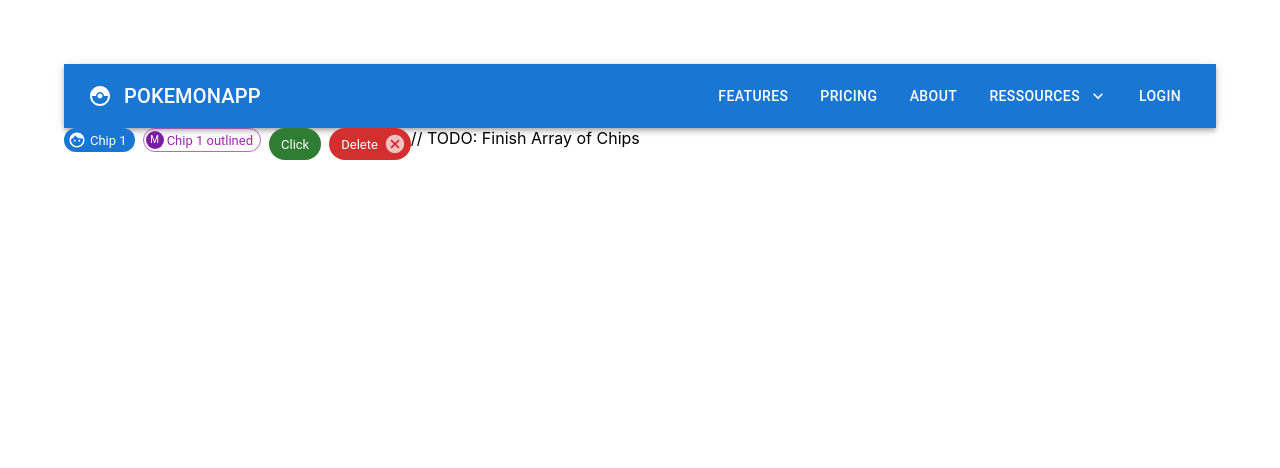
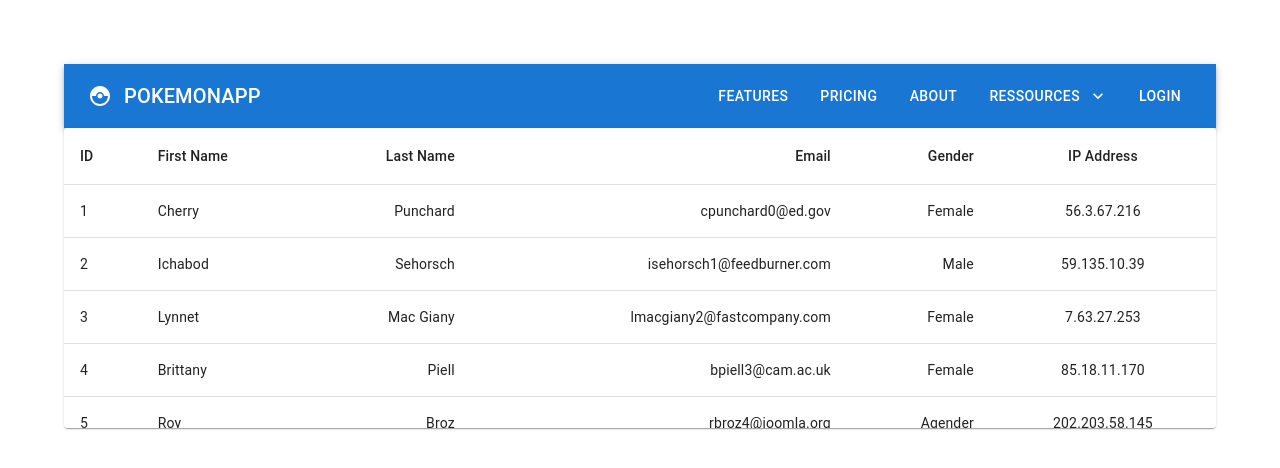
Before and after one commit to MrMic/react-mui, a React (Create React App) app: page / in a window 1280 px wide. Shown: the top 468 px of the page. Built offline with nearby package versions, Linux system fonts and the light colour scheme.

Commit message:
Mui Table Component

```diff
--- a/src/App.tsx
+++ b/src/App.tsx
@@ -1,5 +1,5 @@
 import "./App.css";
-import { MuiChip } from "./components/MuiChip";
+// import { MuiChip } from "./components/MuiChip";
 // import { MuiList } from "./components/MuiList";
 // import { MuiAvatar } from "./components/MuiAvatar";
 // import { MuiBadge } from "./components/MuiBadge";
@@ -8,6 +8,8 @@ import { MuiChip } from "./components/MuiChip";
 // import { MuiDrawer } from "./components/MuiDrawer";
 // import { MuiLink } from "./components/MuiLink";
 import { MuiNavBar } from "./components/MuiNavBar";
+import { MuiTable } from "./components/MuiTable";
+// import { MuiTooltip } from "./components/MuiTooltip";
 // import { MuiSpeedDial } from "./components/MuiSpeedDial";
 // import { MuiImageList } from "./components/MuiImageList";
 // import { MuiAccordion } from "./components/MuiAccordion";
@@ -48,7 +50,9 @@ function App() {
       {/* <MuiAvatar /> */}
       {/* <MuiBadge /> */}
       {/* <MuiList /> */}
-      <MuiChip />
+      {/* <MuiChip /> */}
+      {/* <MuiTooltip /> */}
+      <MuiTable />
     </div>
   );
 }
--- /dev/null
+++ b/src/components/MuiTable.tsx
@@ -0,0 +1,126 @@
+import {
+  Paper,
+  Table,
+  TableBody,
+  TableCell,
+  TableContainer,
+  TableHead,
+  TableRow,
+} from "@mui/material";
+
+export const MuiTable = () => {
+  return (
+    <TableContainer component={Paper} sx={{ maxHeight: "300px" }}>
+      <Table aria-label="simple table" stickyHeader>
+        <TableHead>
+          <TableRow>
+            <TableCell>ID</TableCell>
+            <TableCell>First Name</TableCell>
+            <TableCell align="right">Last Name</TableCell>
+            <TableCell align="right">Email</TableCell>
+            <TableCell align="right">Gender</TableCell>
+            <TableCell align="center">IP Address</TableCell>
+          </TableRow>
+        </TableHead>
+        <TableBody>
+          {TableData.map((row) => (
+            <TableRow
+              key={row.id}
+              sx={{ "&:last-child td, &:last-child th": { border: 0 } }}
+            >
+              {<TableCell>{row.id}</TableCell>}
+              <TableCell>{row.first_name}</TableCell>
+              <TableCell align="right">{row.last_name}</TableCell>
+              <TableCell align="right">{row.email}</TableCell>
+              <TableCell align="right">{row.gender}</TableCell>
+              <TableCell align="center">{row.ip_address}</TableCell>
+            </TableRow>
+          ))}
+        </TableBody>
+      </Table>
+    </TableContainer>
+  );
+};
+
+const TableData = [
+  {
+    id: 1,
+    first_name: "Cherry",
+    last_name: "Punchard",
+    email: "cpunchard0@ed.gov",
+    gender: "Female",
+    ip_address: "56.3.67.216",
+  },
+  {
+    id: 2,
+    first_name: "Ichabod",
+    last_name: "Sehorsch",
+    email: "isehorsch1@feedburner.com",
+    gender: "Male",
+    ip_address: "59.135.10.39",
+  },
+  {
+    id: 3,
+    first_name: "Lynnet",
+    last_name: "Mac Giany",
+    email: "lmacgiany2@fastcompany.com",
+    gender: "Female",
+    ip_address: "7.63.27.253",
+  },
+  {
+    id: 4,
+    first_name: "Brittany",
+    last_name: "Piell",
+    email: "bpiell3@cam.ac.uk",
+    gender: "Female",
+    ip_address: "85.18.11.170",
+  },
+  {
+    id: 5,
+    first_name: "Roy",
+    last_name: "Broz",
+    email: "rbroz4@joomla.org",
+    gender: "Agender",
+    ip_address: "202.203.58.145",
+  },
+  {
+    id: 6,
+    first_name: "Radcliffe",
+    last_name: "Gierke",
+    email: "rgierke5@amazon.co.jp",
+    gender: "Male",
+    ip_address: "235.216.74.117",
+  },
+  {
+    id: 7,
+    first_name: "Stacy",
+    last_name: "Bouchard",
+    email: "sbouchard6@360.cn",
+    gender: "Male",
+    ip_address: "158.6.2.193",
+  },
+  {
+    id: 8,
+    first_name: "Lance",
+    last_name: "Trett",
+    email: "ltrett7@booking.com",
+    gender: "Male",
+    ip_address: "133.12.239.194",
+  },
+  {
+    id: 9,
+    first_name: "Jerri",
+    last_name: "Plesing",
+    email: "jplesing8@sfgate.com",
+    gender: "Bigender",
+    ip_address: "160.108.211.110",
+  },
+  {
+    id: 10,
+    first_name: "Nolie",
+    last_name: "Finlayson",
+    email: "nfinlayson9@usnews.com",
+    gender: "Female",
+    ip_address: "126.210.29.211",
+  },
+];
--- /dev/null
+++ b/src/components/MuiTooltip.tsx
@@ -0,0 +1,18 @@
+import DeleteIcon from "@mui/icons-material/Delete";
+import { IconButton, Tooltip } from "@mui/material";
+
+export const MuiTooltip = () => {
+  return (
+    <Tooltip
+      title="Delete"
+      placement="right"
+      arrow
+      enterDelay={500}
+      leaveDelay={300}
+    >
+      <IconButton>
+        <DeleteIcon />
+      </IconButton>
+    </Tooltip>
+  );
+};
```
